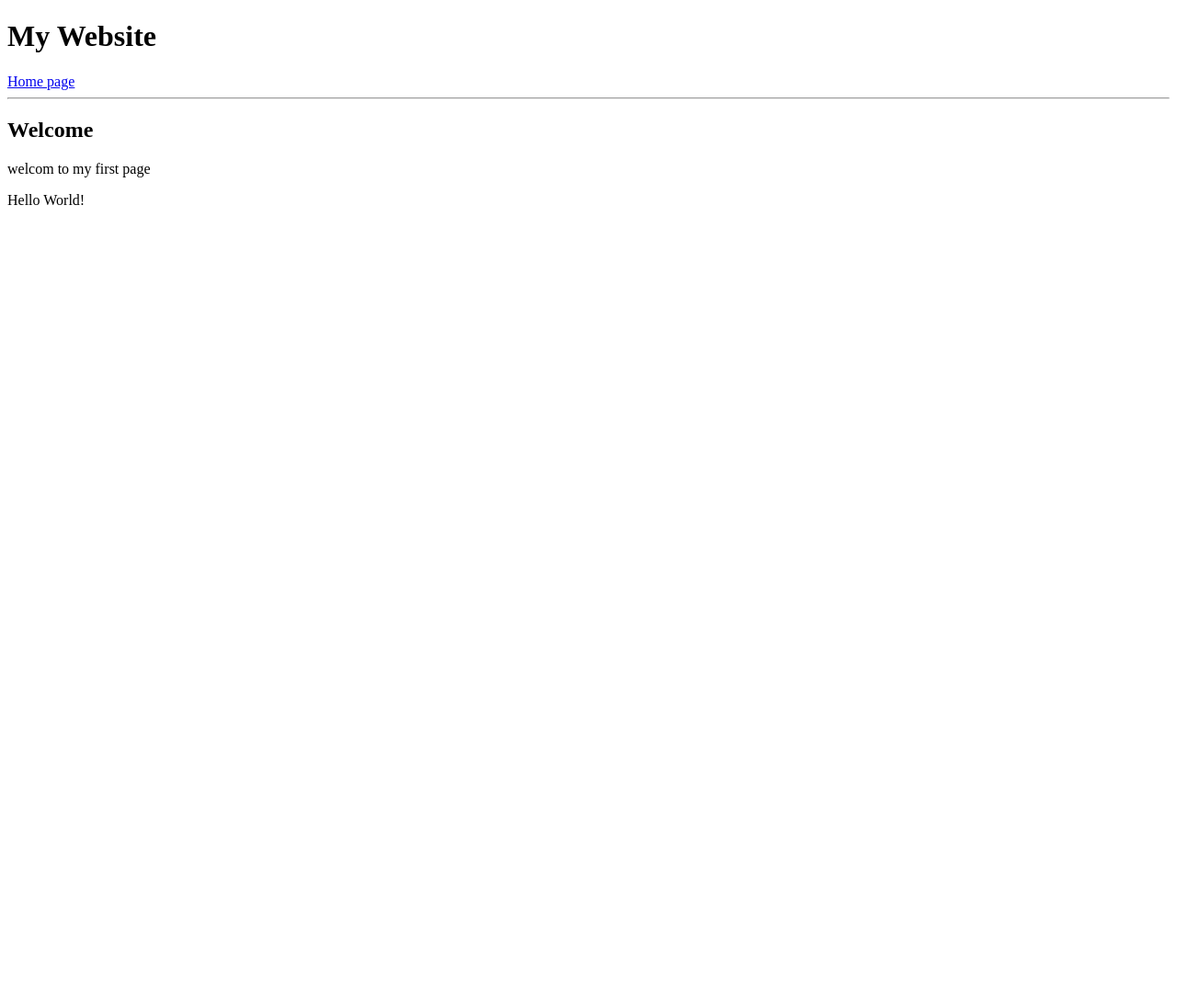
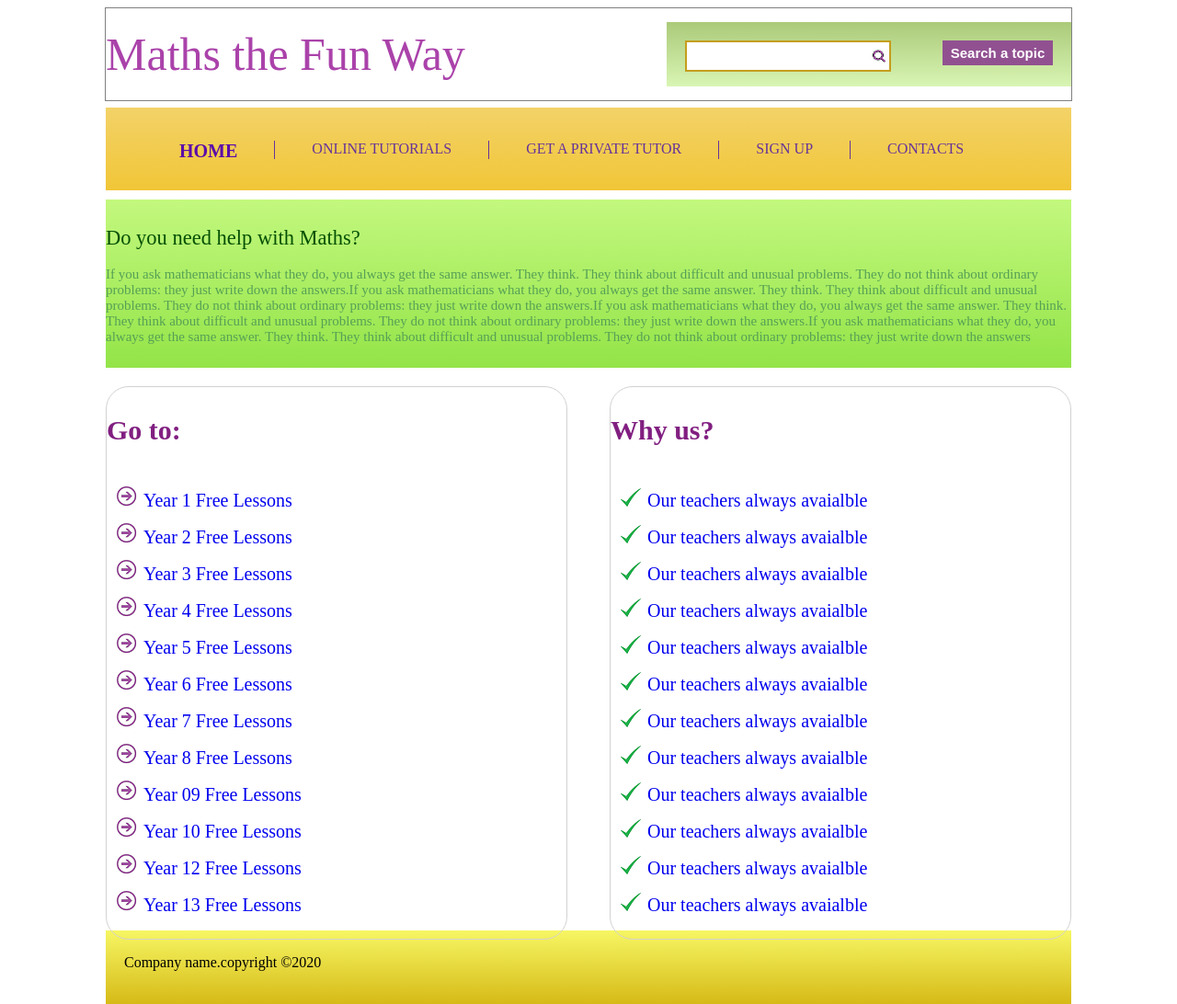
Before and after one commit to Deepashreek-coder/deepspracticeprojects.github.in, a plain HTML site: page index.html in a window 1280 px wide. Shown: the whole page at 92% size. Before the commit the page ends 800 px from the top, so only its background shows below. Drawn offline with Linux system fonts and the light colour scheme.

Commit message:
math website
Maths website

```diff
--- a/index.html
+++ b/index.html
@@ -1,16 +1,82 @@
 <!DOCTYPE html>
 <html>
     <head>
-        <title>My Web page</title>
-        <link rel="stylsheet" href="style.css">
-    </head>
-    <body>
-        <h1>My Website</h1>
-        <a href="index.html">Home page</a>
-        <hr>
+        <meta charset="utf-8">
+<title>Maths Website</title>
+<meta name="viewport" content="width=device-width", initial-scale="1.0",user-scaleable="yes">
+<link rel="stylesheet" href="styling.css">
+</head>
+ <body>
+     <div id="container">
+         <div id="header">
+             <div id="brand">
+             <h1><a href="#">Maths the Fun Way</a></h1>
+             </div>
 
-        <h2>Welcome</h2>
-        <p>welcom to my first page</p>
-        <p>Hello World!</p>
+             <div id="searchbox">
+                <form method="GET"></form>
+                <input type="text" class="text">
+                <input type="submit" value="Search a topic" class="submit">
+            </div>
+             <div class="clear"></div>
+         </div>
+        </br></br></br></br></br></br>
+         <div id="menu">
+            <ul>
+                <li><a href="#"class="active">home</a></li>
+                <li><a href="#">online tutorials</a></li>
+                <li><a href="#">get a private tutor</a></li>
+                <li><a href="#">sign up</a></li>
+                <li><a href="#">contacts</a></li>
+            </ul>
+        </div>
+        <div id="introduction">
+        <h2>Do you need help with Maths?</h2>
+        <p class="p">If you ask mathematicians what they do, you always get the same answer. They think. They think about difficult and unusual problems. They do not think about ordinary problems: they just write down the answers.If you ask mathematicians what they do, you always get the same answer. They think. They think about difficult and unusual problems. They do not think about ordinary problems: they just write down the answers.If you ask mathematicians what they do, you always get the same answer. They think. They think about difficult and unusual problems. They do not think about ordinary problems: they just write down the answers.If you ask mathematicians what they do, you always get the same answer. They think. They think about difficult and unusual problems. They do not think about ordinary problems: they just write down the answers</p>
+    </div>
+    <div id="leftside" class="sidebar">
+        <h3>Go to:</h3>
+        <ul><li><a href="#">Year 1 Free Lessons</a></li>
+            <li><a href="#">Year 2 Free Lessons</a></li>
+            <li><a href="#">Year 3 Free Lessons</a></li>
+            <li><a href="#">Year 4 Free Lessons</a></li>
+            <li><a href="#">Year 5 Free Lessons</a></li>
+            <li><a href="#">Year 6 Free Lessons</a></li>
+            <li><a href="#">Year 7 Free Lessons</a></li>
+            <li><a href="#">Year 8 Free Lessons</a></li>
+            <li><a href="#">Year 09 Free Lessons</a></li>
+            <li><a href="#">Year 10 Free Lessons</a></li>
+            <li><a href="#">Year 12 Free Lessons</a></li>
+            <li><a href="#">Year 13 Free Lessons</a></li>
+        </ul>
+    </div>
+    <div id="rightside" class="sidebar">
+        <h3>Why us?</h3>
+        <ul><li><a href="#">Our teachers always avaialble</a></li>
+            <li><a href="#">Our teachers always avaialble</a></li>
+            <li><a href="#">Our teachers always avaialble</a></li>
+            <li><a href="#">Our teachers always avaialble</a></li>
+            <li><a href="#">Our teachers always avaialble</a></li>
+            <li><a href="#">Our teachers always avaialble</a></li>
+            <li><a href="#">Our teachers always avaialble</a></li>
+            <li><a href="#">Our teachers always avaialble</a></li>
+            <li><a href="#">Our teachers always avaialble</a></li>
+            <li><a href="#">Our teachers always avaialble</a></li>
+            <li><a href="#">Our teachers always avaialble</a></li>
+            <li><a href="#">Our teachers always avaialble</a></li>
+        </ul>
+    </div>
+</br></br>
+</br></br> </br></br></br> </br></br></br> </br></br></br> </br>
+</br></br></br> </br></br></br> </br></br></br> </br>
+</br></br></br> </br></br></br> </br></br></br> </br>
+
+   <div class="clear"></div>
+    <footer class="footer">
+
+        <p>Company name.copyright &copy;2020</p>
+
+    </footer>
+    </div>
     </body>
-</html>
+    </html>
--- /dev/null
+++ b/styling.css
@@ -0,0 +1,136 @@
+#container{
+    width: 1050px;
+    border:1px solid gray;
+    height: 100px;
+    margin: 0 auto;
+}
+#menu{
+    height: 70px;
+    background:linear-gradient(rgb(243, 210, 104),rgb(241, 198, 55));
+    padding-top: 20px;
+}
+#menu ul li{
+float: left;
+padding: 0px 10px;
+height: 20px;
+border-right: 1px solid rebeccapurple ;
+}
+#menu ul li:last-child{
+border-right: none;
+}
+ul{
+    list-style: none;
+}
+#menu ul li a{
+float: left;
+text-transform: uppercase;
+text-decoration:none;
+padding: 0px 30px;
+font-weight:10px;
+color: rebeccapurple;
+transition: font-size 1s ease;
+}
+#menu ul li a:hover,#menu ul li a.active{
+font-size: 20px;
+font-weight: bold;
+color: rgb(91, 12, 170);
+}
+#introduction{
+    font-size: 15px;
+    background: linear-gradient(rgb(195, 248, 126),rgb(147, 228, 72));
+    color:rgb(4, 80, 4);
+    padding: 10px 0px;
+    margin-top: 10px;
+
+}
+#introduction h2{
+    font-weight: normal;
+}
+.p{
+    color:rgb(86, 160, 86);
+}
+.text{
+    float: left;
+    padding: 10px;
+    width: 200px;
+    color: rgb(236, 178, 69);
+    height: 10px;
+    background: white url(search.png) no-repeat right;
+    border:2px solid rgb(197, 158, 30);
+}
+.submit{
+    float: right;
+    color: white;
+    width:120px;
+    background:rgb(145, 81, 145);
+    font-weight: bold;
+    padding:5px;
+    font-size:15px;
+    border: none;
+}
+#brand{
+    float: left;
+    border: none;
+}
+h1 a{
+    font-size:50px;
+    font-weight: 100;
+    color: rgb(170, 66, 170);
+    text-decoration: none;
+    margin: none;
+}
+#searchbox{
+    float: right;
+    background:linear-gradient( rgb(171, 202, 121),rgba(142, 226, 32, 0.336));
+    width:400px;
+    height:50px;
+    padding: 20px 20px 0px 20px;
+    margin-top: 15px;
+
+}
+#clear{
+    clear: both;
+ }
+ .sidebar h3{
+ font-size: 30px;
+ color:rgb(129, 31, 129);
+}
+  .sidebar ul li a{
+text-decoration: none;
+font-size: 20px;
+  }
+  .sidebar ul li a:hover,.sidebar ul li a:active{
+  color: rgb(91, 12, 170);
+  text-decoration: none;
+ font-size: 20px;
+ font-weight: bold;
+ transition: font-size 0.5s ease;
+  }
+ .sidebar{
+     border: 1px solid rgb(212, 209, 209);
+     height:600px;
+     width: 500px;
+     border-radius: 25px;
+     margin-top: 20px;
+     font-size: 35px;
+     }
+#leftside ul li{
+    list-style-image:url(right.png);
+}
+ #leftside{
+float: left;
+color:rgb(9, 9, 87);
+
+ }
+ #rightside ul li{
+    list-style-image:url(rightmark.png);
+}
+ #rightside {
+float:right;
+color:rgb(9, 9, 87);
+ }
+ .footer{
+     background-image: linear-gradient(rgba(245, 245, 82, 0.897),rgb(214, 186, 23));
+     height:60px;
+     padding: 10px 20px;
+ }
```
Also changed, not shown: right.png (added), rightmark.png (added), search.png (added), 1 other file.
